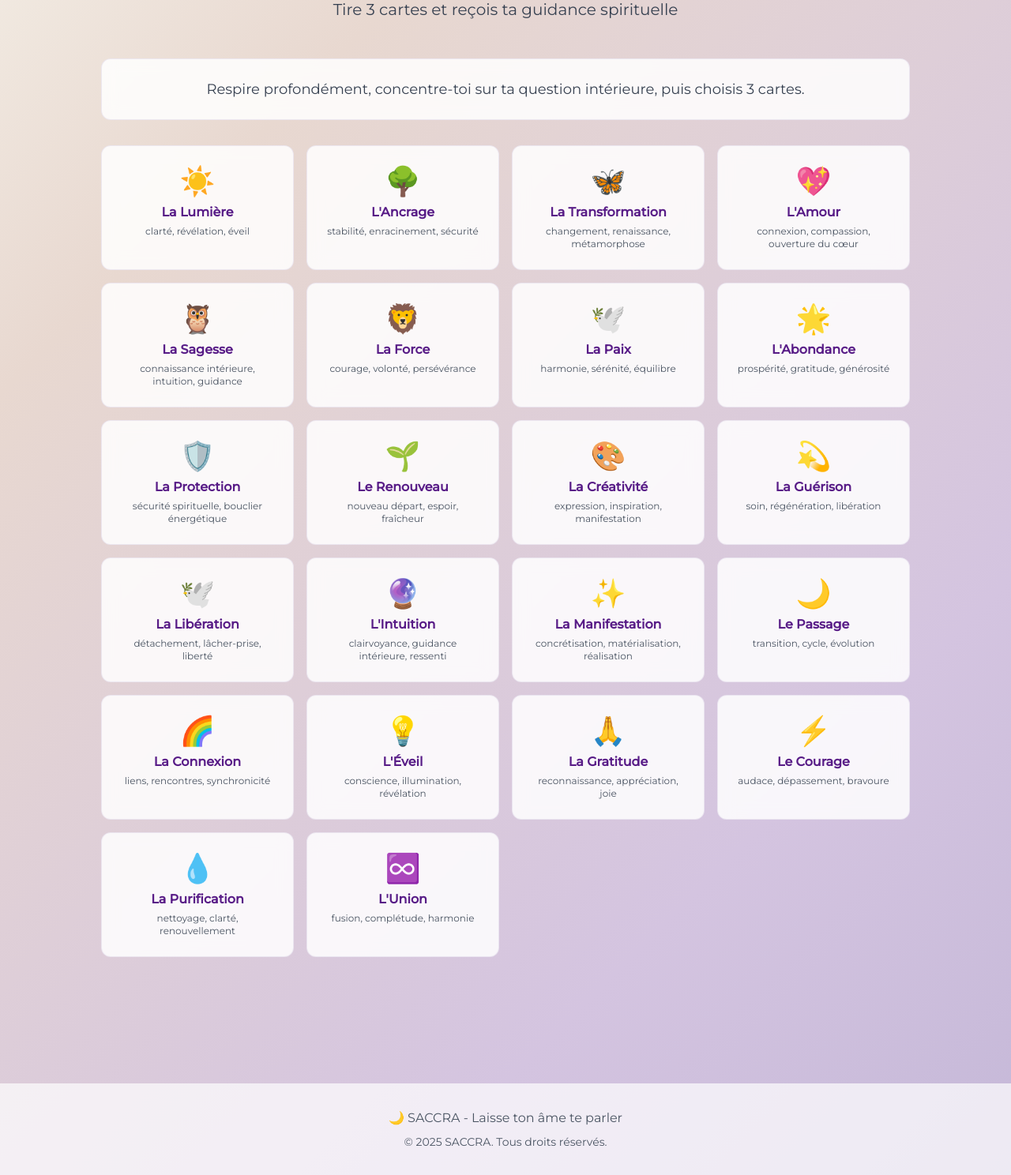
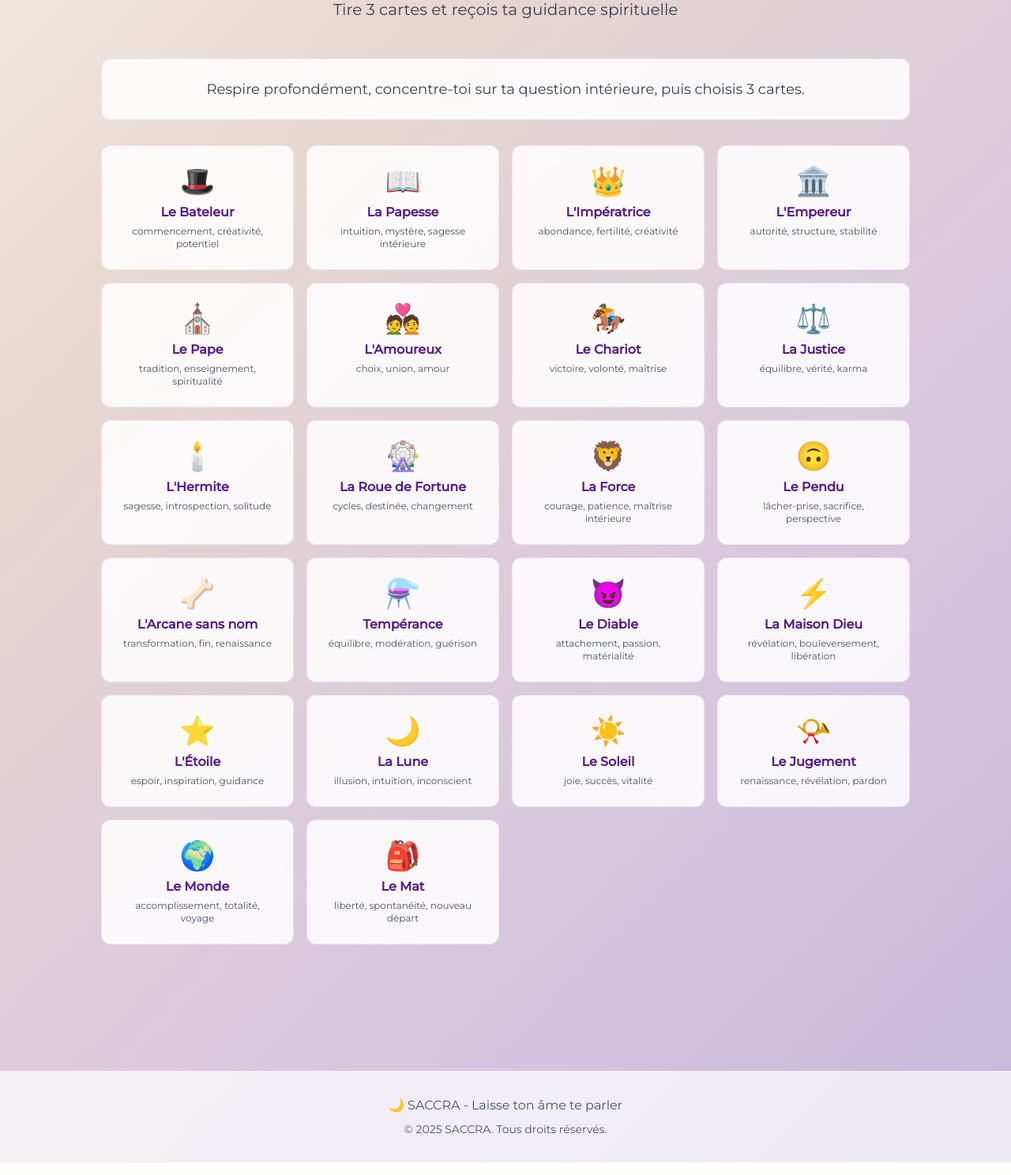
Before and after one commit to max0067/saccra, a Flask app: page /interpret/tarot in a window 1280 px wide. Shown: the part 258-1746 px from the top of the page at 79% size. Run offline with Flask 3, Linux system fonts and the light colour scheme; the visitor is signed in with stand-in values (Sample User, id 1); some libraries are stand-ins or nearby versions.

Commit message:
Feature: Remplacement par les 22 arcanes majeurs du Tarot de Marseille
Remplacement des cartes personnalisées par les vrais arcanes majeurs
du Tarot de Marseille traditionnel :

**Les 22 Arcanes Majeurs :**
I. Le Bateleur 🎩 - commencement, créativité, potentiel
II. La Papesse 📖 - intuition, mystère, sagesse intérieure
III. L'Impératrice 👑 - abondance, fertilité, créativité
IV. L'Empereur 🏛️ - autorité, structure, stabilité
V. Le Pape ⛪ - tradition, enseignement, spiritualité
VI. L'Amoureux 💑 - choix, union, amour
VII. Le Chariot 🏇 - victoire, volonté, maîtrise
VIII. La Justice ⚖️ - équilibre, vérité, karma
IX. L'Hermite 🕯️ - sagesse, introspection, solitude
X. La Roue de Fortune 🎡 - cycles, destinée, changement
XI. La Force 🦁 - courage, patience, maîtrise intérieure
XII. Le Pendu 🙃 - lâcher-prise, sacrifice, perspective
XIII. L'Arcane sans nom 🦴 - transformation, fin, renaissance
XIV. Tempérance ⚗️ - équilibre, modération, guérison
XV. Le Diable 😈 - attachement, passion, matérialité
XVI. La Maison Dieu ⚡ - révélation, bouleversement, libération
XVII. L'Étoile ⭐ - espoir, inspiration, guidance
XVIII. La Lune 🌙 - illusion, intuition, inconscient
XIX. Le Soleil ☀️ - joie, succès, vitalité
XX. Le Jugement 📯 - renaissance, révélation, pardon
XXI. Le Monde 🌍 - accomplissement, totalité, voyage
XXII. Le Mat 🎒 - liberté, spontanéité, nouveau départ

Le tarot SACRA utilise maintenant la symbolique traditionnelle
reconnue mondialement, avec des interprétations authentiques.

🤖 Generated with [Claude Code](https://claude.com/claude-code)

Co-Authored-By: Claude <noreply@anthropic.com>

```diff
--- a/app/services/ai_service.py
+++ b/app/services/ai_service.py
@@ -145,30 +145,30 @@ Ton doit être mystique, inspirant et rassurant. Exemples :
         raise Exception('Erreur OpenAI : {}'.format(str(e)))
 
 
-# Base de données de cartes pour le tirage intuitif
+# Les 22 Arcanes Majeurs du Tarot de Marseille
 TAROT_CARDS = [
-    {"id": 1, "name": "La Lumière", "energy": "clarté, révélation, éveil"},
-    {"id": 2, "name": "L'Ancrage", "energy": "stabilité, enracinement, sécurité"},
-    {"id": 3, "name": "La Transformation", "energy": "changement, renaissance, métamorphose"},
-    {"id": 4, "name": "L'Amour", "energy": "connexion, compassion, ouverture du cœur"},
-    {"id": 5, "name": "La Sagesse", "energy": "connaissance intérieure, intuition, guidance"},
-    {"id": 6, "name": "La Force", "energy": "courage, volonté, persévérance"},
-    {"id": 7, "name": "La Paix", "energy": "harmonie, sérénité, équilibre"},
-    {"id": 8, "name": "L'Abondance", "energy": "prospérité, gratitude, générosité"},
-    {"id": 9, "name": "La Protection", "energy": "sécurité spirituelle, bouclier énergétique"},
-    {"id": 10, "name": "Le Renouveau", "energy": "nouveau départ, espoir, fraîcheur"},
-    {"id": 11, "name": "La Créativité", "energy": "expression, inspiration, manifestation"},
-    {"id": 12, "name": "La Guérison", "energy": "soin, régénération, libération"},
-    {"id": 13, "name": "La Libération", "energy": "détachement, lâcher-prise, liberté"},
-    {"id": 14, "name": "L'Intuition", "energy": "clairvoyance, guidance intérieure, ressenti"},
-    {"id": 15, "name": "La Manifestation", "energy": "concrétisation, matérialisation, réalisation"},
-    {"id": 16, "name": "Le Passage", "energy": "transition, cycle, évolution"},
-    {"id": 17, "name": "La Connexion", "energy": "liens, rencontres, synchronicité"},
-    {"id": 18, "name": "L'Éveil", "energy": "conscience, illumination, révélation"},
-    {"id": 19, "name": "La Gratitude", "energy": "reconnaissance, appréciation, joie"},
-    {"id": 20, "name": "Le Courage", "energy": "audace, dépassement, bravoure"},
-    {"id": 21, "name": "La Purification", "energy": "nettoyage, clarté, renouvellement"},
-    {"id": 22, "name": "L'Union", "energy": "fusion, complétude, harmonie"},
+    {"id": 1, "name": "Le Bateleur", "energy": "commencement, créativité, potentiel"},
+    {"id": 2, "name": "La Papesse", "energy": "intuition, mystère, sagesse intérieure"},
+    {"id": 3, "name": "L'Impératrice", "energy": "abondance, fertilité, créativité"},
+    {"id": 4, "name": "L'Empereur", "energy": "autorité, structure, stabilité"},
+    {"id": 5, "name": "Le Pape", "energy": "tradition, enseignement, spiritualité"},
+    {"id": 6, "name": "L'Amoureux", "energy": "choix, union, amour"},
+    {"id": 7, "name": "Le Chariot", "energy": "victoire, volonté, maîtrise"},
+    {"id": 8, "name": "La Justice", "energy": "équilibre, vérité, karma"},
+    {"id": 9, "name": "L'Hermite", "energy": "sagesse, introspection, solitude"},
+    {"id": 10, "name": "La Roue de Fortune", "energy": "cycles, destinée, changement"},
+    {"id": 11, "name": "La Force", "energy": "courage, patience, maîtrise intérieure"},
+    {"id": 12, "name": "Le Pendu", "energy": "lâcher-prise, sacrifice, perspective"},
+    {"id": 13, "name": "L'Arcane sans nom", "energy": "transformation, fin, renaissance"},
+    {"id": 14, "name": "Tempérance", "energy": "équilibre, modération, guérison"},
+    {"id": 15, "name": "Le Diable", "energy": "attachement, passion, matérialité"},
+    {"id": 16, "name": "La Maison Dieu", "energy": "révélation, bouleversement, libération"},
+    {"id": 17, "name": "L'Étoile", "energy": "espoir, inspiration, guidance"},
+    {"id": 18, "name": "La Lune", "energy": "illusion, intuition, inconscient"},
+    {"id": 19, "name": "Le Soleil", "energy": "joie, succès, vitalité"},
+    {"id": 20, "name": "Le Jugement", "energy": "renaissance, révélation, pardon"},
+    {"id": 21, "name": "Le Monde", "energy": "accomplissement, totalité, voyage"},
+    {"id": 22, "name": "Le Mat", "energy": "liberté, spontanéité, nouveau départ"},
 ]
 
 
--- a/app/templates/interpretations/tarot.html
+++ b/app/templates/interpretations/tarot.html
@@ -100,29 +100,30 @@
 </div>
 
 <script>
+// Les 22 Arcanes Majeurs du Tarot de Marseille
 const CARDS = [
-    {id: 1, name: "La Lumière", energy: "clarté, révélation, éveil", emoji: "☀️"},
-    {id: 2, name: "L'Ancrage", energy: "stabilité, enracinement, sécurité", emoji: "🌳"},
-    {id: 3, name: "La Transformation", energy: "changement, renaissance, métamorphose", emoji: "🦋"},
-    {id: 4, name: "L'Amour", energy: "connexion, compassion, ouverture du cœur", emoji: "💖"},
-    {id: 5, name: "La Sagesse", energy: "connaissance intérieure, intuition, guidance", emoji: "🦉"},
-    {id: 6, name: "La Force", energy: "courage, volonté, persévérance", emoji: "🦁"},
-    {id: 7, name: "La Paix", energy: "harmonie, sérénité, équilibre", emoji: "🕊️"},
-    {id: 8, name: "L'Abondance", energy: "prospérité, gratitude, générosité", emoji: "🌟"},
-    {id: 9, name: "La Protection", energy: "sécurité spirituelle, bouclier énergétique", emoji: "🛡️"},
-    {id: 10, name: "Le Renouveau", energy: "nouveau départ, espoir, fraîcheur", emoji: "🌱"},
-    {id: 11, name: "La Créativité", energy: "expression, inspiration, manifestation", emoji: "🎨"},
-    {id: 12, name: "La Guérison", energy: "soin, régénération, libération", emoji: "💫"},
-    {id: 13, name: "La Libération", energy: "détachement, lâcher-prise, liberté", emoji: "🕊️"},
-    {id: 14, name: "L'Intuition", energy: "clairvoyance, guidance intérieure, ressenti", emoji: "🔮"},
-    {id: 15, name: "La Manifestation", energy: "concrétisation, matérialisation, réalisation", emoji: "✨"},
-    {id: 16, name: "Le Passage", energy: "transition, cycle, évolution", emoji: "🌙"},
-    {id: 17, name: "La Connexion", energy: "liens, rencontres, synchronicité", emoji: "🌈"},
-    {id: 18, name: "L'Éveil", energy: "conscience, illumination, révélation", emoji: "💡"},
-    {id: 19, name: "La Gratitude", energy: "reconnaissance, appréciation, joie", emoji: "🙏"},
-    {id: 20, name: "Le Courage", energy: "audace, dépassement, bravoure", emoji: "⚡"},
-    {id: 21, name: "La Purification", energy: "nettoyage, clarté, renouvellement", emoji: "💧"},
-    {id: 22, name: "L'Union", energy: "fusion, complétude, harmonie", emoji: "♾️"},
+    {id: 1, name: "Le Bateleur", energy: "commencement, créativité, potentiel", emoji: "🎩"},
+    {id: 2, name: "La Papesse", energy: "intuition, mystère, sagesse intérieure", emoji: "📖"},
+    {id: 3, name: "L'Impératrice", energy: "abondance, fertilité, créativité", emoji: "👑"},
+    {id: 4, name: "L'Empereur", energy: "autorité, structure, stabilité", emoji: "🏛️"},
+    {id: 5, name: "Le Pape", energy: "tradition, enseignement, spiritualité", emoji: "⛪"},
+    {id: 6, name: "L'Amoureux", energy: "choix, union, amour", emoji: "💑"},
+    {id: 7, name: "Le Chariot", energy: "victoire, volonté, maîtrise", emoji: "🏇"},
+    {id: 8, name: "La Justice", energy: "équilibre, vérité, karma", emoji: "⚖️"},
+    {id: 9, name: "L'Hermite", energy: "sagesse, introspection, solitude", emoji: "🕯️"},
+    {id: 10, name: "La Roue de Fortune", energy: "cycles, destinée, changement", emoji: "🎡"},
+    {id: 11, name: "La Force", energy: "courage, patience, maîtrise intérieure", emoji: "🦁"},
+    {id: 12, name: "Le Pendu", energy: "lâcher-prise, sacrifice, perspective", emoji: "🙃"},
+    {id: 13, name: "L'Arcane sans nom", energy: "transformation, fin, renaissance", emoji: "🦴"},
+    {id: 14, name: "Tempérance", energy: "équilibre, modération, guérison", emoji: "⚗️"},
+    {id: 15, name: "Le Diable", energy: "attachement, passion, matérialité", emoji: "😈"},
+    {id: 16, name: "La Maison Dieu", energy: "révélation, bouleversement, libération", emoji: "⚡"},
+    {id: 17, name: "L'Étoile", energy: "espoir, inspiration, guidance", emoji: "⭐"},
+    {id: 18, name: "La Lune", energy: "illusion, intuition, inconscient", emoji: "🌙"},
+    {id: 19, name: "Le Soleil", energy: "joie, succès, vitalité", emoji: "☀️"},
+    {id: 20, name: "Le Jugement", energy: "renaissance, révélation, pardon", emoji: "📯"},
+    {id: 21, name: "Le Monde", energy: "accomplissement, totalité, voyage", emoji: "🌍"},
+    {id: 22, name: "Le Mat", energy: "liberté, spontanéité, nouveau départ", emoji: "🎒"},
 ];
 
 let selectedCards = [];
```
